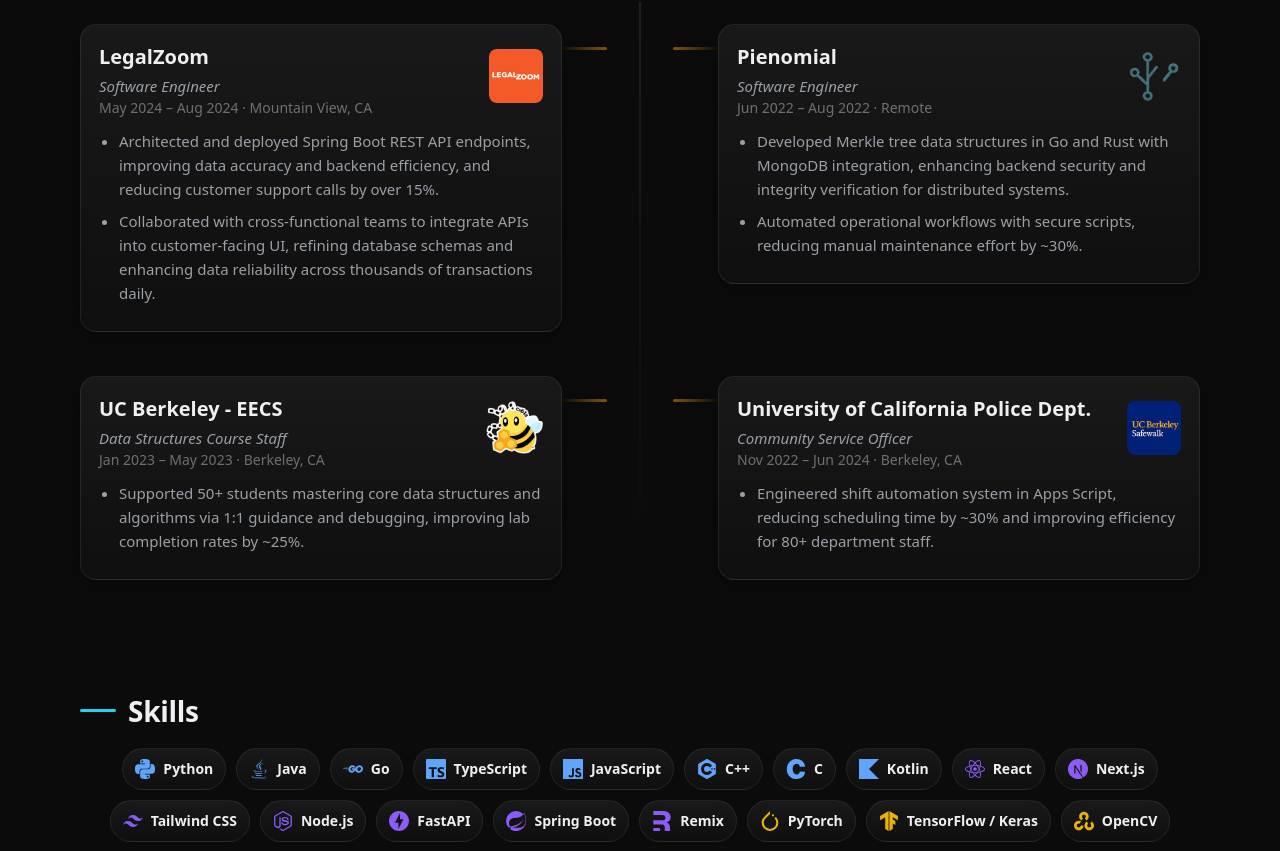
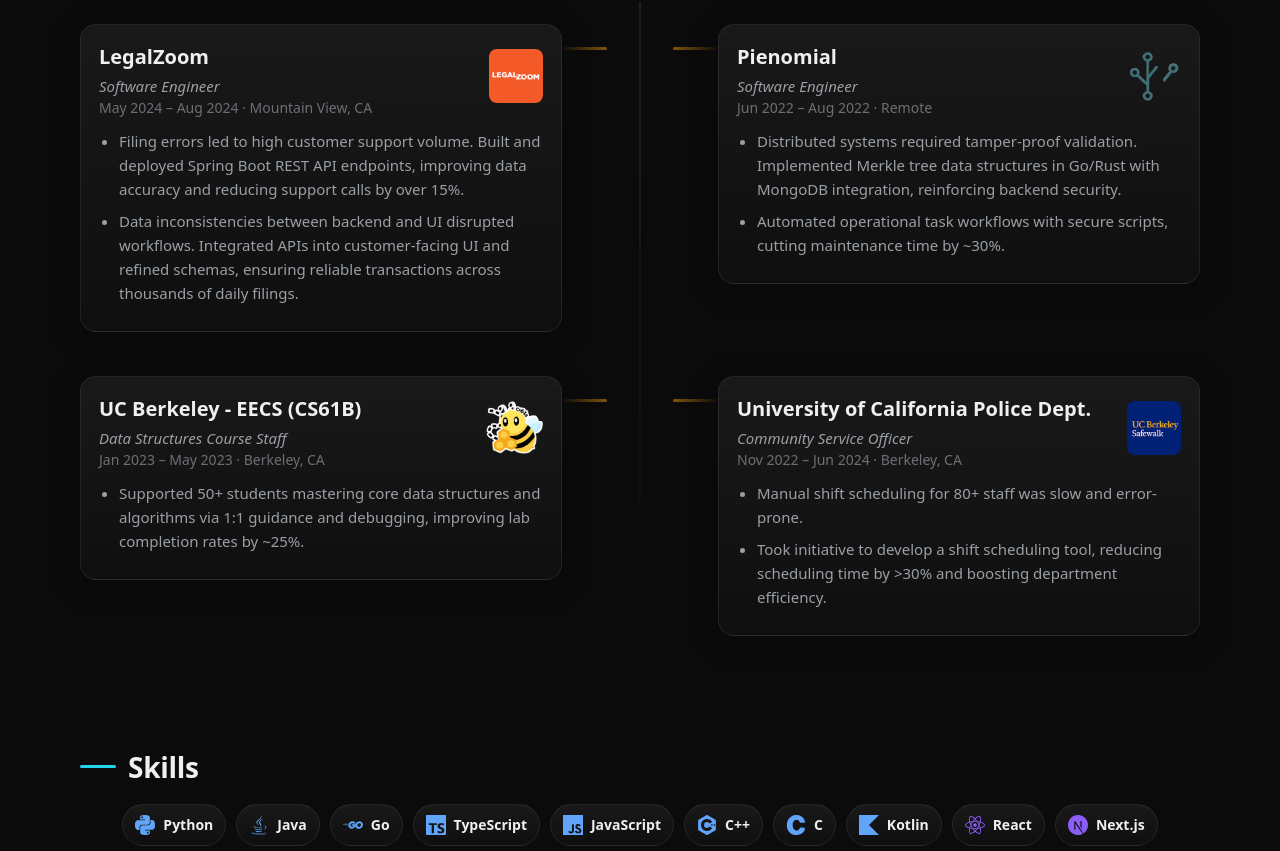
Before and after one commit to japinder12/japinder12.github.io, a Next.js app: page / in a window 1280 px wide. Shown: the part 1219-2070 px from the top of the page. Built offline with nearby package versions, Linux system fonts and the light colour scheme; no server answers.

Commit message:
update experience section blurbs

```diff
--- a/src/components/Experience.tsx
+++ b/src/components/Experience.tsx
@@ -15,8 +15,8 @@
       role: "Software Engineer",
       period: "May 2024 – Aug 2024 · Mountain View, CA",
       bullets: [
-        "Architected and deployed Spring Boot REST API endpoints, improving data accuracy and backend efficiency, and reducing customer support calls by over 15%.",
-        "Collaborated with cross-functional teams to integrate APIs into customer-facing UI, refining database schemas and enhancing data reliability across thousands of transactions daily.",
+        "Filing errors led to high customer support volume. Built and deployed Spring Boot REST API endpoints, improving data accuracy and reducing support calls by over 15%.",
+        "Data inconsistencies between backend and UI disrupted workflows. Integrated APIs into customer-facing UI and refined schemas, ensuring reliable transactions across thousands of daily filings.",
       ],
       logo: "/logos/legalzoom.png",
     },
@@ -25,13 +25,13 @@
       role: "Software Engineer",
       period: "Jun 2022 – Aug 2022 · Remote",
       bullets: [
-        "Developed Merkle tree data structures in Go and Rust with MongoDB integration, enhancing backend security and integrity verification for distributed systems.",
-        "Automated operational workflows with secure scripts, reducing manual maintenance effort by ~30%.",
+        "Distributed systems required tamper-proof validation. Implemented Merkle tree data structures in Go/Rust with MongoDB integration, reinforcing backend security.",
+        "Automated operational task workflows with secure scripts, cutting maintenance time by ~30%."
       ],
       logo: "/logos/pienomial.png",
     },
     {
-      company: "UC Berkeley - EECS",
+      company: "UC Berkeley - EECS (CS61B)",
       role: "Data Structures Course Staff",
       period: "Jan 2023 – May 2023 · Berkeley, CA",
       bullets: [
@@ -44,7 +44,8 @@
       role: "Community Service Officer",
       period: "Nov 2022 – Jun 2024 · Berkeley, CA",
       bullets: [
-        "Engineered shift automation system in Apps Script, reducing scheduling time by ~30% and improving efficiency for 80+ department staff.",
+        "Manual shift scheduling for 80+ staff was slow and error-prone.",
+        "Took initiative to develop a shift scheduling tool, reducing scheduling time by >30% and boosting department efficiency.",
       ],
       logo: "/logos/ucpd_safewalk.png",
     },
```
